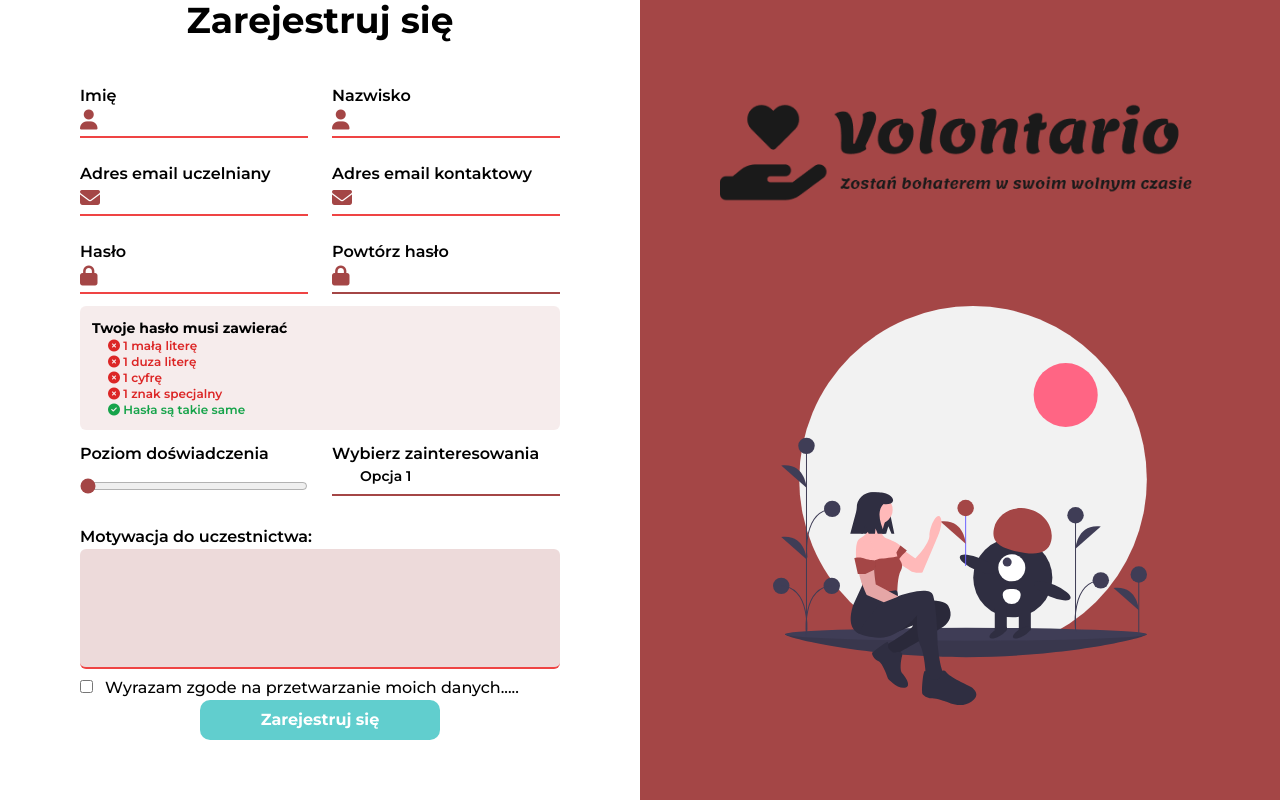
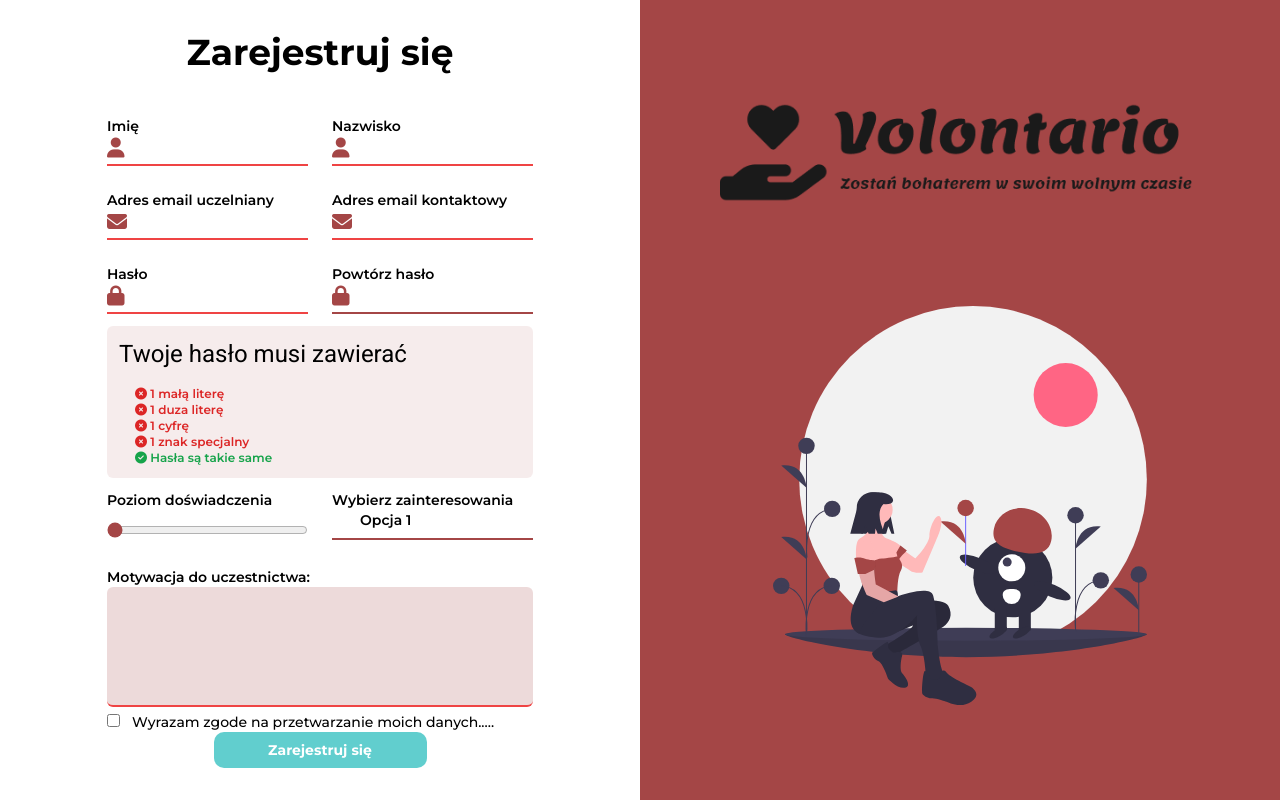
Before and after one commit to dawid232323/volontario, an Angular app in the folder volontario.client/volontario.client.application/volontario/: page /register in a window 1280 px wide. Built offline with nearby package versions, Linux system fonts and the light colour scheme.

Commit message:
[vol-73] - added material UI to the project (#26)
Co-authored-by: Dawid Pylak <dawpylak@gmail.com>
Reviewed-on: https://git.wmi.amu.edu.pl/s464956/volontario/pulls/26

```diff
--- a/volontario.client/volontario.client.application/volontario/package.json
+++ b/volontario.client/volontario.client.application/volontario/package.json
@@ -16,10 +16,12 @@
     "@angular-eslint/eslint-plugin-template": "^15.2.1",
     "@angular-eslint/schematics": "^1.0.0",
     "@angular/animations": "^14.2.0",
+    "@angular/cdk": "^13.0.0",
     "@angular/common": "^14.2.0",
     "@angular/compiler": "^14.2.0",
     "@angular/core": "^14.2.0",
     "@angular/forms": "^14.2.0",
+    "@angular/material": "^13.0.0",
     "@angular/platform-browser": "^14.2.0",
     "@angular/platform-browser-dynamic": "^14.2.0",
     "@angular/router": "^14.2.0",
--- a/volontario.client/volontario.client.application/volontario/src/app/app.module.ts
+++ b/volontario.client/volontario.client.application/volontario/src/app/app.module.ts
@@ -10,6 +10,7 @@ import { SideBannerModule } from './shared/features/side-banner/side-banner.modu
 import { LoginModule } from './features/login/login.module';
 import { HomePageModule } from './features/home-page/home-page.module';
 import { RegisterModule } from './features/register/register.module';
+import { BrowserAnimationsModule } from '@angular/platform-browser/animations';
 
 @NgModule({
   declarations: [AppComponent],
@@ -21,6 +22,7 @@ import { RegisterModule } from './features/register/register.module';
     LoginModule,
     RegisterModule,
     HomePageModule,
+    BrowserAnimationsModule,
   ],
   providers: [
     {
--- a/volontario.client/volontario.client.application/volontario/src/app/features/login/_features/login-form/login-form.component.html
+++ b/volontario.client/volontario.client.application/volontario/src/app/features/login/_features/login-form/login-form.component.html
@@ -1,6 +1,6 @@
 <div class="flex flex-col items-center justify-center min-h-screen w-full">
   <div class="pb-5">
-    <h1 class="text-4xl font-extrabold">Zaloguj się</h1>
+    <div class="text-4xl font-bold text-center pb-8">Zaloguj się</div>
   </div>
   <div class="lg:w-1/2 w-full px-5">
     <form [formGroup]="loginFormGroup" (ngSubmit)="onFormSubmit()">
--- a/volontario.client/volontario.client.application/volontario/src/app/features/register/_features/register-form/register-form.component.html
+++ b/volontario.client/volontario.client.application/volontario/src/app/features/register/_features/register-form/register-form.component.html
@@ -1,4 +1,4 @@
-<div class="">
+<div class="flex flex-col items-center justify-center min-h-screen w-full">
   <div class="text-4xl font-bold text-center pb-8">Zarejestruj się</div>
   <div>
     <form [formGroup]="registerFormGroup" (ngSubmit)="onFormSubmit()">
--- a/volontario.client/volontario.client.application/volontario/src/app/features/register/register.component.html
+++ b/volontario.client/volontario.client.application/volontario/src/app/features/register/register.component.html
@@ -4,7 +4,7 @@
       <app-logo class="lg:hidden"></app-logo>
     </div>
     <app-register-form
-      class="w-3/4"
+      class="h-full w-full"
       (formSubmit)="onRegisterFormSubmit($event)"
       [isRegistering]="isPerformingRegistration"></app-register-form>
   </div>
--- a/volontario.client/volontario.client.application/volontario/src/index.html
+++ b/volontario.client/volontario.client.application/volontario/src/index.html
@@ -17,8 +17,11 @@
     <link
       href="https://fonts.googleapis.com/css2?family=Montserrat:wght@100;300;400;500;600;700&display=swap"
       rel="stylesheet" />
-  </head>
-  <body>
+      <link rel="preconnect" href="https://fonts.gstatic.com">
+    <link href="https://fonts.googleapis.com/css2?family=Roboto:wght@300;400;500&display=swap" rel="stylesheet">
+    <link href="https://fonts.googleapis.com/icon?family=Material+Icons" rel="stylesheet">
+</head>
+  <body class="mat-typography">
     <app-root></app-root>
   </body>
 </html>
--- a/volontario.client/volontario.client.application/volontario/src/styles.scss
+++ b/volontario.client/volontario.client.application/volontario/src/styles.scss
@@ -1,3 +1,106 @@
+
+// Custom Theming for Angular Material
+// For more information: https://material.angular.io/guide/theming
+@use '@angular/material' as mat;
+// Plus imports for other components in your app.
+
+// Include the common styles for Angular Material. We include this here so that you only
+// have to load a single css file for Angular Material in your app.
+// Be sure that you only ever include this mixin once!
+@include mat.core();
+
+$volontario-primaryPalette: (
+  50 : #f4e9e9,
+  100 : #e4c8c8,
+  200 : #d2a3a3,
+  300 : #bf7e7e,
+  400 : #b26262,
+  500 : #a44646,
+  600 : #9c3f3f,
+  700 : #923737,
+  800 : #892f2f,
+  900 : #782020,
+  A100 : #ffb6b6,
+  A200 : #ff8383,
+  A400 : #ff5050,
+  A700 : #ff3636,
+  contrast: (
+    50 : #000000,
+    100 : #000000,
+    200 : #000000,
+    300 : #000000,
+    400 : #ffffff,
+    500 : #ffffff,
+    600 : #ffffff,
+    700 : #ffffff,
+    800 : #ffffff,
+    900 : #ffffff,
+    A100 : #000000,
+    A200 : #000000,
+    A400 : #000000,
+    A700 : #ffffff,
+  )
+);
+
+$volontario-accentPalette: (
+  50 : #e0f6f6,
+  100 : #b3eaea,
+  200 : #80dcdc,
+  300 : #4dcdcd,
+  400 : #26c3c3,
+  500 : #00b8b8,
+  600 : #00b1b1,
+  700 : #00a8a8,
+  800 : #00a0a0,
+  900 : #009191,
+  A100 : #bdffff,
+  A200 : #8affff,
+  A400 : #57ffff,
+  A700 : #3dffff,
+  contrast: (
+    50 : #000000,
+    100 : #000000,
+    200 : #000000,
+    300 : #000000,
+    400 : #000000,
+    500 : #000000,
+    600 : #ffffff,
+    700 : #ffffff,
+    800 : #ffffff,
+    900 : #ffffff,
+    A100 : #000000,
+    A200 : #000000,
+    A400 : #000000,
+    A700 : #000000,
+  )
+);
+
+
+
+// Define the palettes for your theme using the Material Design palettes available in palette.scss
+// (imported above). For each palette, you can optionally specify a default, lighter, and darker
+// hue. Available color palettes: https://material.io/design/color/
+$volontario-primary: mat.define-palette($volontario-primaryPalette);
+$volontario-accent: mat.define-palette($volontario-accentPalette, A200, A100, A400);
+
+// The warn palette is optional (defaults to red).
+$volontario-warn: mat.define-palette(mat.$red-palette);
+
+// Create the theme object. A theme consists of configurations for individual
+// theming systems such as "color" or "typography".
+$volontario-theme: mat.define-light-theme((
+  color: (
+    primary: $volontario-primary,
+    accent: $volontario-accent,
+    warn: $volontario-warn,
+  )
+));
+
+// Include theme styles for core and each component used in your app.
+// Alternatively, you can import and @include the theme mixins for each component
+// that you are using.
+@include mat.all-component-themes($volontario-theme);
+
 /* You can add global styles to this file, and also import other style files */
 @tailwind base;
 @tailwind components;
@@ -9,3 +112,6 @@
   padding: 0;
   font-family: 'Montserrat', sans-serif;
 }
+
+html, body { height: 100%; }
+body { margin: 0; font-family: Roboto, "Helvetica Neue", sans-serif; }
```
Also changed, not shown: 1 other file (tests, documents, lock files or other folders).
